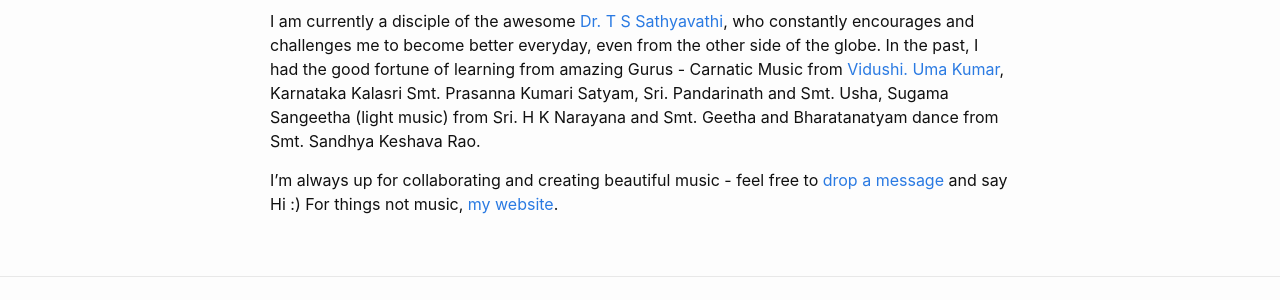
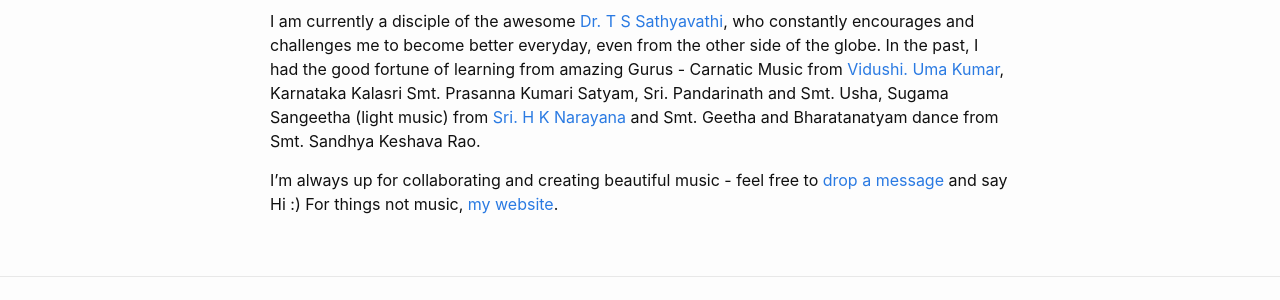
Before and after one commit to shwetharam0407/music-corner, a Jekyll site: the page built from about.md, in a window 1280 px wide. Shown: the part 504-804 px from the top of the page. Built offline with Jekyll 4.4.1, drawn with Linux system fonts in a browser that asks for light colours; part of the change alters nothing that is shown.

```diff
--- a/about.md
+++ b/about.md
@@ -12,6 +12,6 @@ Welcome to My Music Corner!
 
 I am a Carnatic Vocalist and also enjoy performing Bhaavageethe (emotive poetry). I was fortunate to have been introduced to music when I was little and my Carnatic Vocal training began at the age of four. Since then, music has been an amazing companion that I can always turn to, for comfort and inspiration. It never gave up on me even when I, busy with other things, almost gave up on it.
 
-I am currently a disciple of the awesome [Dr. T S Sathyavathi](https://www.tssathyavathi.com), who constantly encourages and challenges me to become better everyday, even from the other side of the globe. In the past, I had the good fortune of learning from amazing Gurus - Carnatic Music from [Vidushi. Uma Kumar](https://musicearn.in/me/umakumar), Karnataka Kalasri Smt. Prasanna Kumari Satyam, Sri. Pandarinath and Smt. Usha, Sugama Sangeetha (light music) from Sri. H K Narayana and Smt. Geetha and Bharatanatyam dance from Smt. Sandhya Keshava Rao.
+I am currently a disciple of the awesome [Dr. T S Sathyavathi](https://www.tssathyavathi.com), who constantly encourages and challenges me to become better everyday, even from the other side of the globe. In the past, I had the good fortune of learning from amazing Gurus - Carnatic Music from [Vidushi. Uma Kumar](https://musicearn.in/me/umakumar), Karnataka Kalasri Smt. Prasanna Kumari Satyam, Sri. Pandarinath and Smt. Usha, Sugama Sangeetha (light music) from [Sri. H K Narayana](https://en.wikipedia.org/wiki/H._K._Narayana) and Smt. Geetha and Bharatanatyam dance from Smt. Sandhya Keshava Rao.
 
 I'm always up for collaborating and creating beautiful music - feel free to [drop a message](mailto:shwetha.music.corner@gmail.com) and say Hi :) For things not music, [my website]( https://shwetharam0407.github.io).
```
